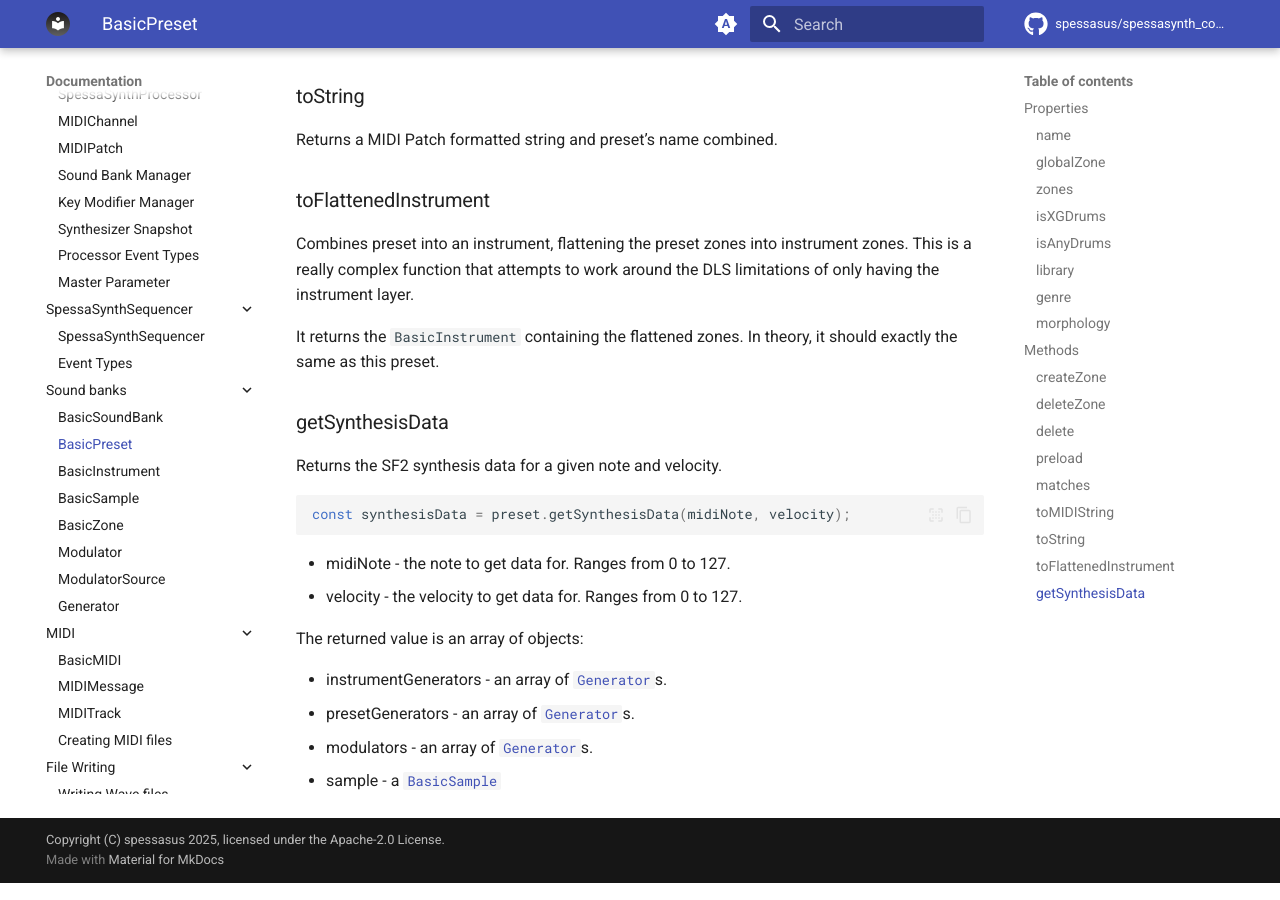
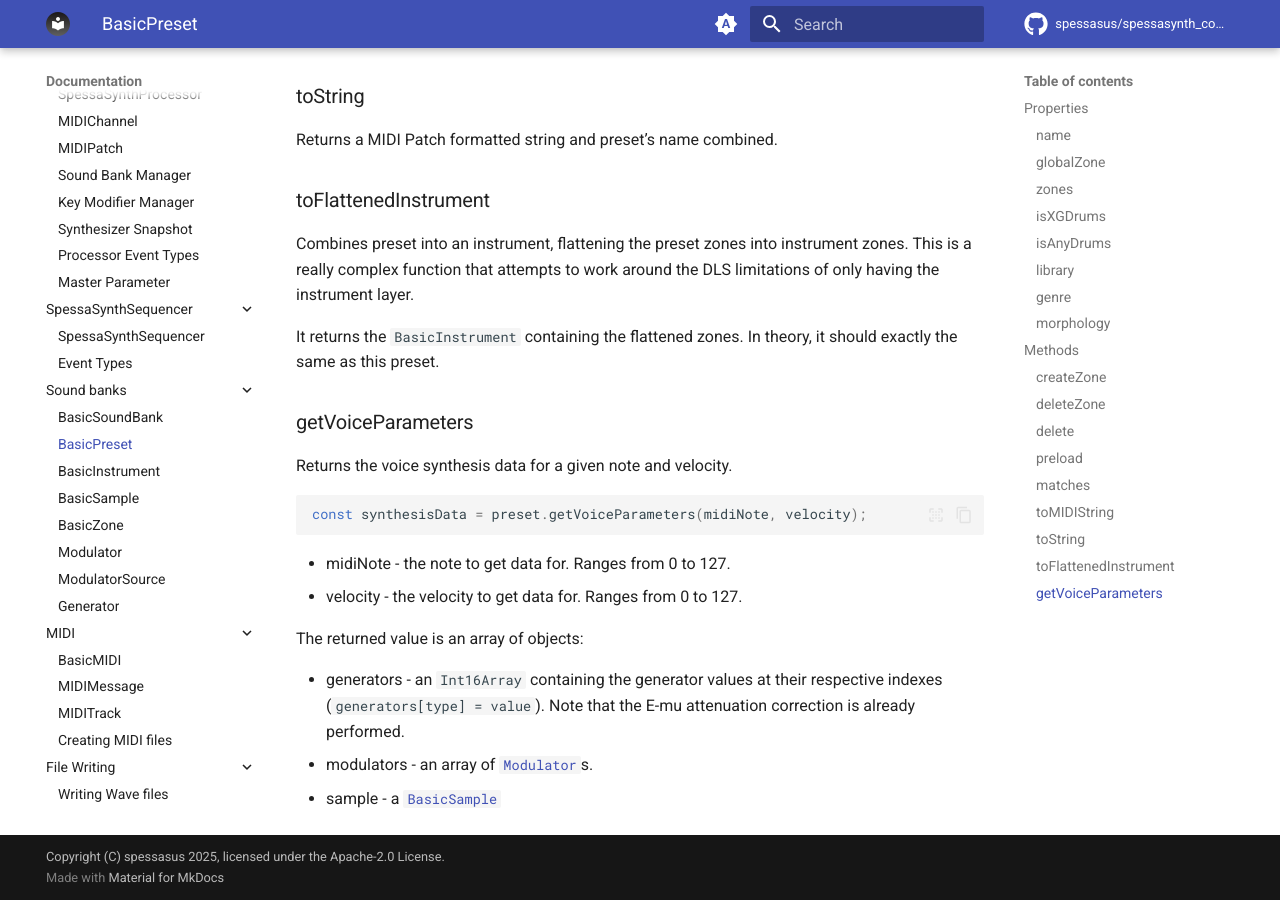
Before and after one commit to spessasus/spessasynth_core, an MkDocs documentation site: the page built from docs/sound-bank/preset.md, in a window 1280 px wide and 900 px high, scrolled down 2386 px. Built offline with MkDocs 1.6.1 and Material for MkDocs 9.7.7, drawn with Linux system fonts in a browser that asks for light colours; comment, search, counter and statistics services are not loaded.

Commit message:
prettier format

````diff
--- a/docs/sound-bank/preset.md
+++ b/docs/sound-bank/preset.md
@@ -107,12 +107,12 @@ This is a really complex function that attempts to work around the DLS limitatio
 It returns the `BasicInstrument` containing the flattened zones.
 In theory, it should exactly the same as this preset.
 
-### getSynthesisData
+### getVoiceParameters
 
-Returns the SF2 synthesis data for a given note and velocity.
+Returns the voice synthesis data for a given note and velocity.
 
 ```ts
-const synthesisData = preset.getSynthesisData(midiNote, velocity);
+const synthesisData = preset.getVoiceParameters(midiNote, velocity);
 ```
 
 - midiNote - the note to get data for. Ranges from 0 to 127.
@@ -120,7 +120,6 @@ const synthesisData = preset.getSynthesisData(midiNote, velocity);
 
 The returned value is an array of objects:
 
-- instrumentGenerators - an array of [`Generator`](generator.md)s.
-- presetGenerators - an array of [`Generator`](generator.md)s.
-- modulators - an array of [`Generator`](modulator.md)s.
+- generators - an `Int16Array` containing the generator values at their respective indexes (`generators[type] = value`). Note that the E-mu attenuation correction is already performed.
+- modulators - an array of [`Modulator`](modulator.md)s.
 - sample - a [`BasicSample`](sample.md)
````
Also changed, not shown: 3 other files.
